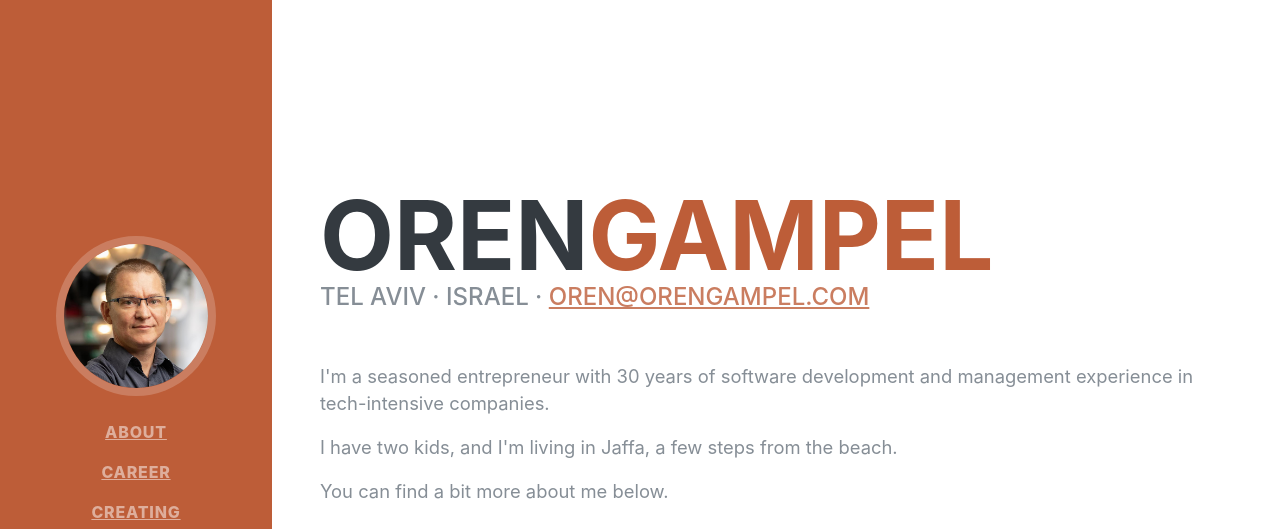
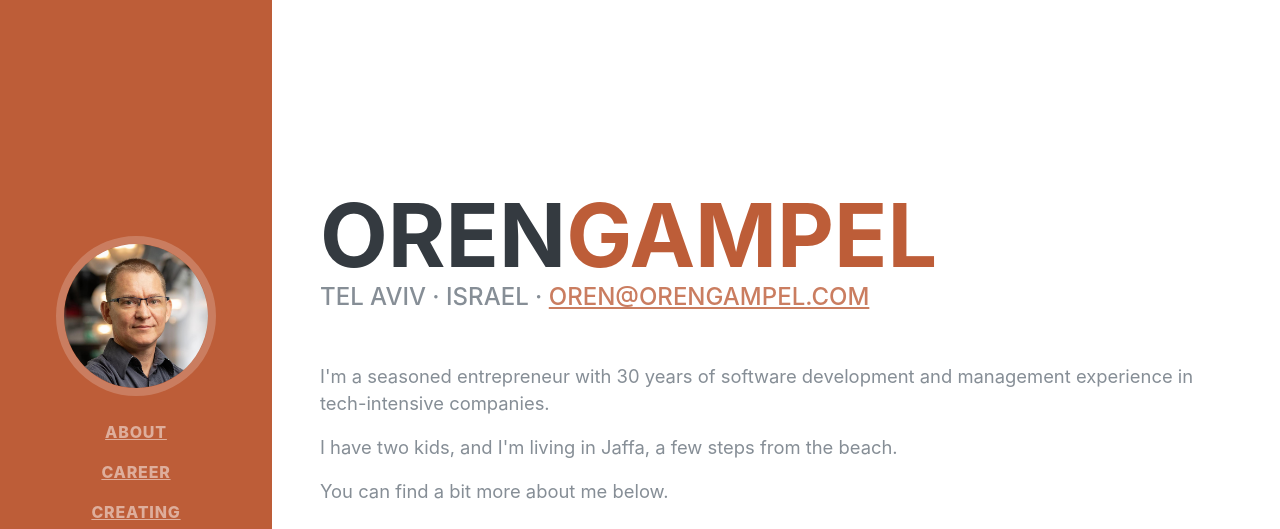
Before and after one commit to owlen/owlen.github.io, a plain HTML site: page index.html in a window 1280 px wide. Shown: the top 529 px of the page. Drawn offline with Linux system fonts and the light colour scheme; a web font is replaced by a local one.

Commit message:
h1 smaller

```diff
--- a/index.html
+++ b/index.html
@@ -57,7 +57,7 @@
 
     <section class="resume-section p-3 p-lg-5 d-flex align-items-center" id="about">
       <div class="w-100">
-        <h1 class="mb-0">Oren<span class="text-primary">Gampel</span></h1>
+        <h1 class="mb-0" style="font-size: 5.5rem">Oren<span class="text-primary">Gampel</span></h1>
         <div class="subheading mb-5">Tel Aviv · Israel ·
           <a href="mailto:Oren@OrenGampel.com">Oren@OrenGampel.com</a>
         </div>
```
